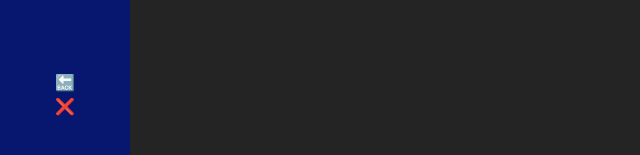
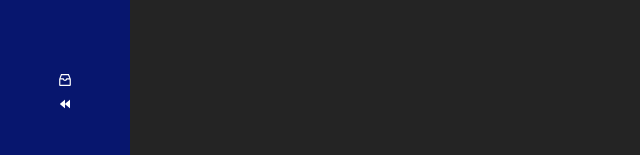
Before and after one commit to diego-monfort-landolt/crm, a React (Vite) app: page / in a window 1280 px wide. Shown: the part 682-837 px from the top of the page, without its empty margins (0-640 px from the left). Built offline with nearby package versions, Linux system fonts and the light colour scheme.

Commit message:
added icons for the nav add react icons

```diff
--- a/package.json
+++ b/package.json
@@ -12,6 +12,7 @@
   "dependencies": {
     "react": "^18.2.0",
     "react-dom": "^18.2.0",
+    "react-icons": "^5.0.1",
     "react-router-dom": "^6.22.1"
   },
   "devDependencies": {
--- a/src/components/Nav.jsx
+++ b/src/components/Nav.jsx
@@ -1,4 +1,5 @@
 import { useNavigate } from "react-router-dom"
+import { AiFillBackward, AiOutlineInbox } from "react-icons/ai";
 
 const Nav = () => {
 
@@ -10,8 +11,8 @@ const Nav = () => {
           <img className="logo-img" src={'https://cdn.pixabay.com/photo/2016/08/26/15/54/checklist-1622517_1280.png'} alt="Todoo block - checket list" />
         </div>
         <div className="controls-container">
-          <div className="nav-icon" onClick={() => navigate('/ticket')}>🔙</div>
-          <div className="nav-icon" onClick={() => navigate('/')}>❌</div>
+          <div className="nav-icon" onClick={() => navigate('/ticket')}><AiOutlineInbox /></div>
+          <div className="nav-icon" onClick={() => navigate('/')}><AiFillBackward /></div>
         </div>
       </nav>
     </>
```
Also changed, not shown: 1 other file (tests, documents, lock files or other folders).
